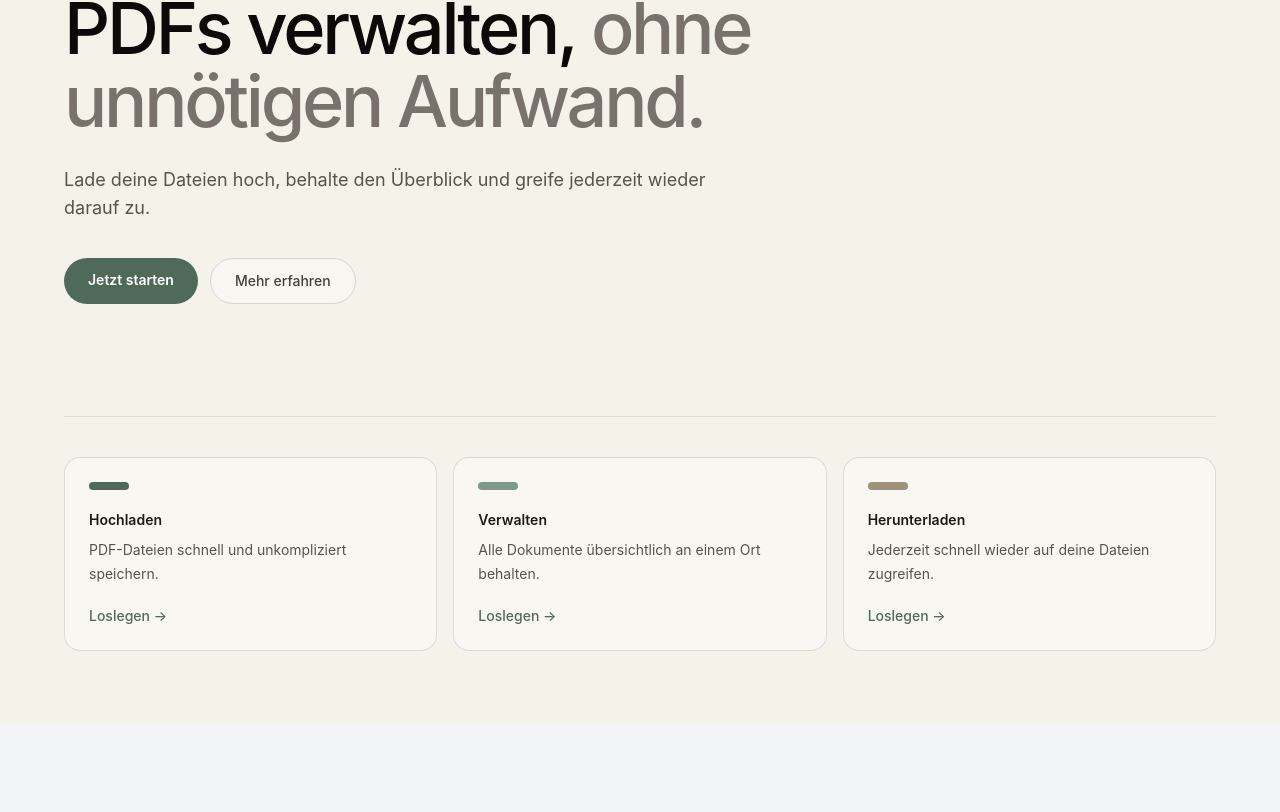
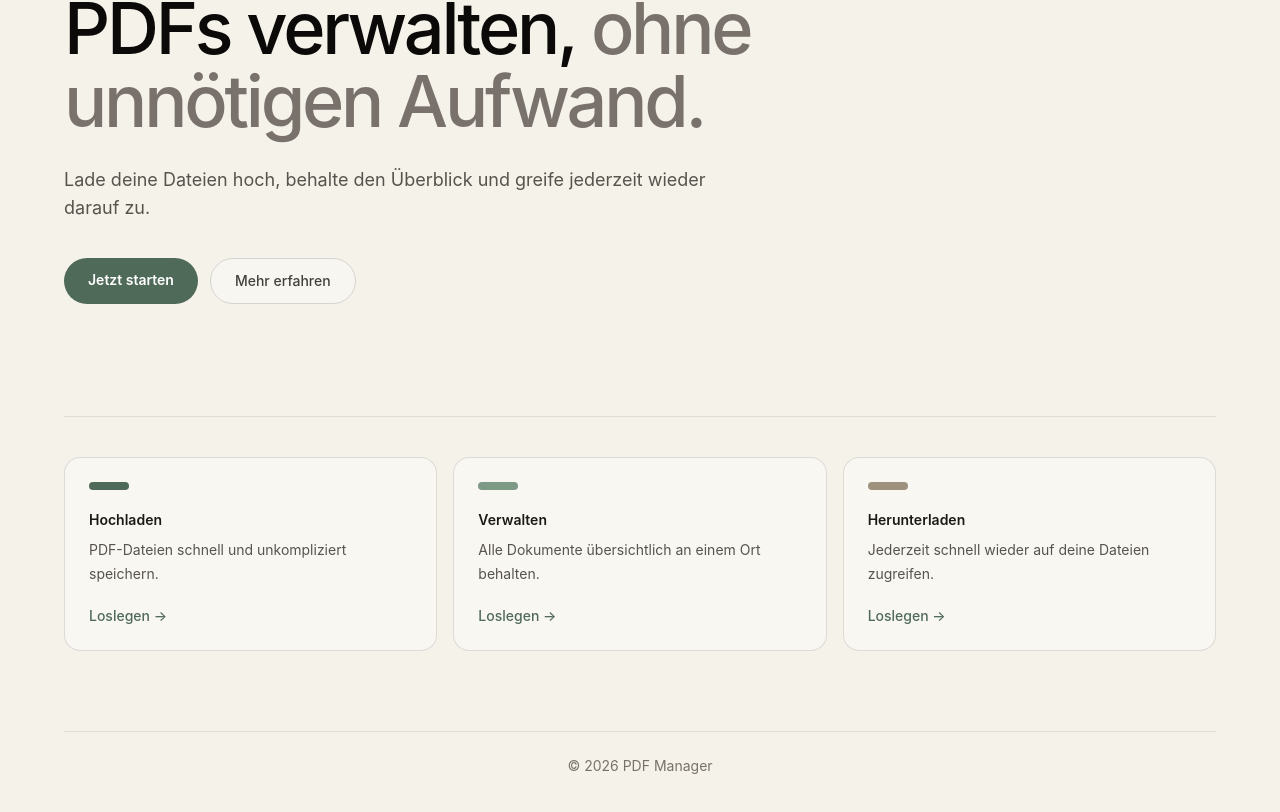
Before and after one commit to EdoSha20/PDF_managment, a SvelteKit app: page / in a window 1280 px wide. Shown: the part 256-1068 px from the top of the page. Before the commit the page ends 979 px from the top, so only its background shows below. Built offline with nearby package versions, Linux system fonts and the light colour scheme.

Commit message:
Add Footer

```diff
--- a/src/routes/+page.svelte
+++ b/src/routes/+page.svelte
@@ -134,4 +134,12 @@
 	</a>
 </section>
 	</div>
+
+	<footer class="mt-10 border-t border-stone-300/70 py-6 text-center">
+	<p class="text-sm text-stone-500">
+		© 2026 PDF Manager
+	</p>
+</footer>
+
+
 </main>
```
